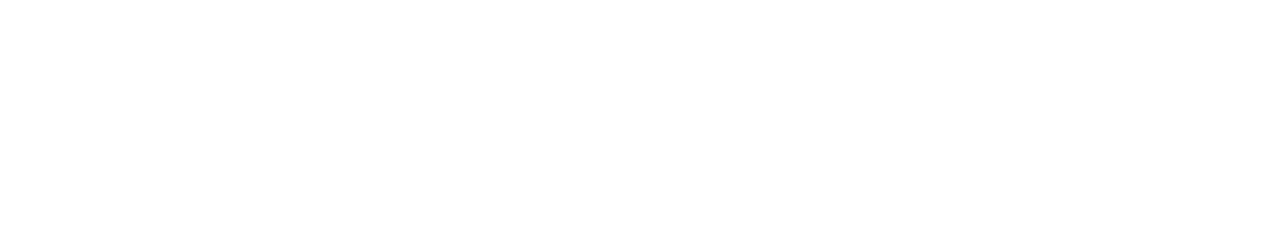
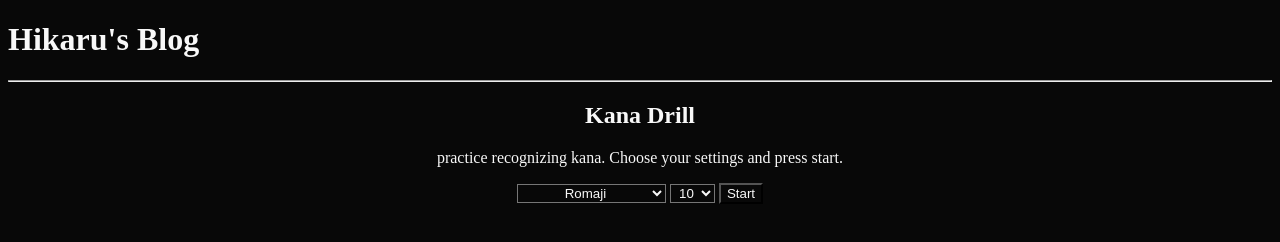
Before and after one commit to ShimomuraHikaru/shimomurahikaru.github.io, a plain HTML site: page html/japanese_study/kana_drill.html in a window 1280 px wide. Drawn offline with Linux system fonts and the light colour scheme.

Commit message:
started work on kana drill applet

```diff
--- a/html/japanese_study/kana_drill.html
+++ b/html/japanese_study/kana_drill.html
@@ -0,0 +1,20 @@
+<!DOCTYPE html>
+<html lang="en">
+	<head>
+		<link rel="stylesheet" href="../../style/default.css">
+		<link rel="stylesheet" href="../../style/kana_drill.css">
+		<title>Hikaru's Blog</title>
+	</head>
+	<body>
+		<div>
+			<h1>Hikaru's Blog</h1>
+		</div>
+		<hr>
+
+		<div id="root">
+		</div>
+
+		<script src="../../res/scripts/kana_drill.js">
+		</script>
+	</body>
+</html>
--- a/res/scripts/kana_drill.js
+++ b/res/scripts/kana_drill.js
@@ -0,0 +1,37 @@
+let root_element = document.getElementById("root");
+
+function initialize() {
+	let greeting_header = document.createElement("h2");
+	let greeting 		= document.createElement("p");
+	let input_form 		= document.createElement("form");
+	greeting.innerHTML 			= "practice recognizing kana. Choose your settings and press start.";
+	greeting_header.innerHTML 	= "Kana Drill";
+	root_element.append(greeting_header);
+	root_element.append(greeting);
+	root_element.append(input_form);
+
+	input_form.innerHTML =
+		"<select>\
+			<option>Romaji</option>\
+			<option>Hiragana</option>\
+			<option>Katakana</option>\
+			<option>Hiragana & Katakana</option>\
+		</select>\
+		\
+		<select>\
+			<option>10</option>\
+			<option>20</option>\
+			<option>30</option>\
+			<option>40</option>\
+			<option>50</option>\
+			<option>60</option>\
+			<option>70</option>\
+			<option>80</option>\
+			<option>90</option>\
+			<option>100</option>\
+		</select>\
+		\
+		<button type='button' onclick=\"alert('WIP')\">Start</button>";
+}
+
+initialize();
--- /dev/null
+++ b/style/kana_drill.css
@@ -0,0 +1,4 @@
+#root *{
+	text-align: center;
+	background-color: #080808;
+}
```
Also changed, not shown: index.html (+1 -1 lines).
